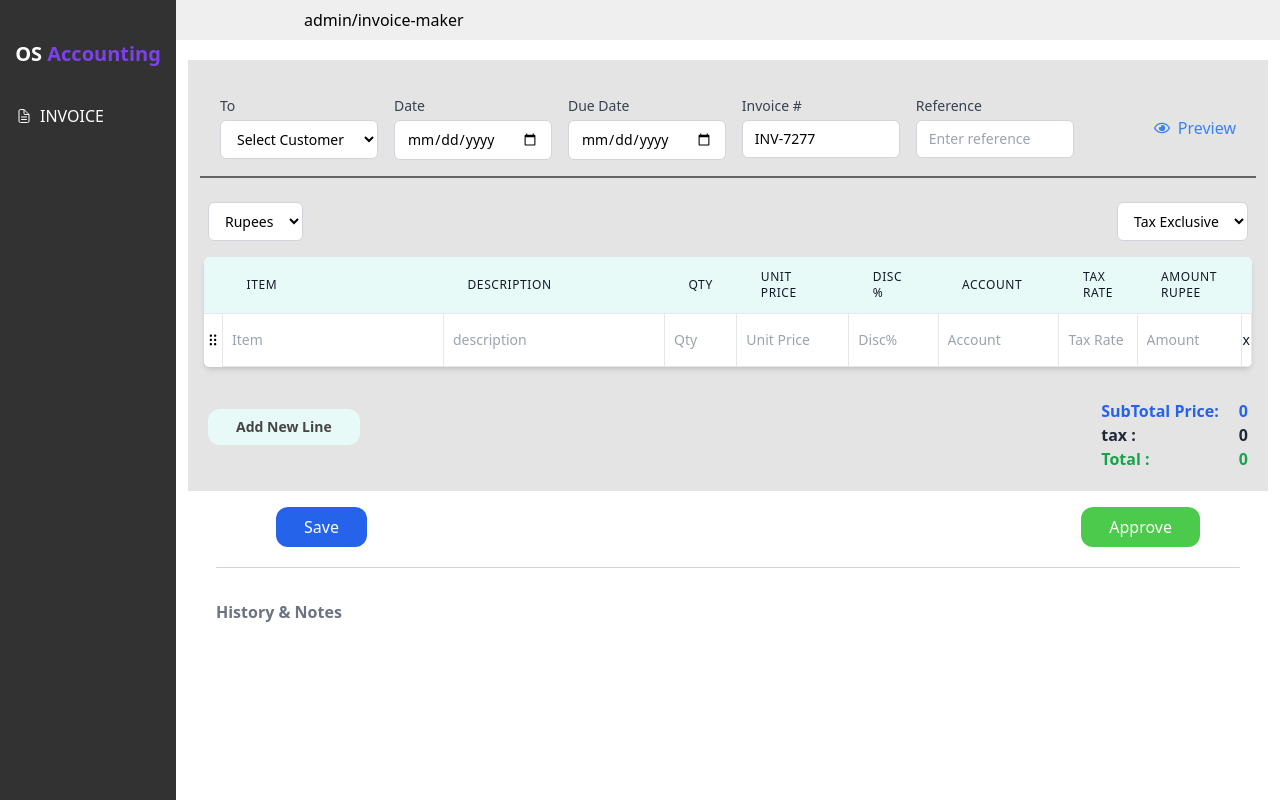
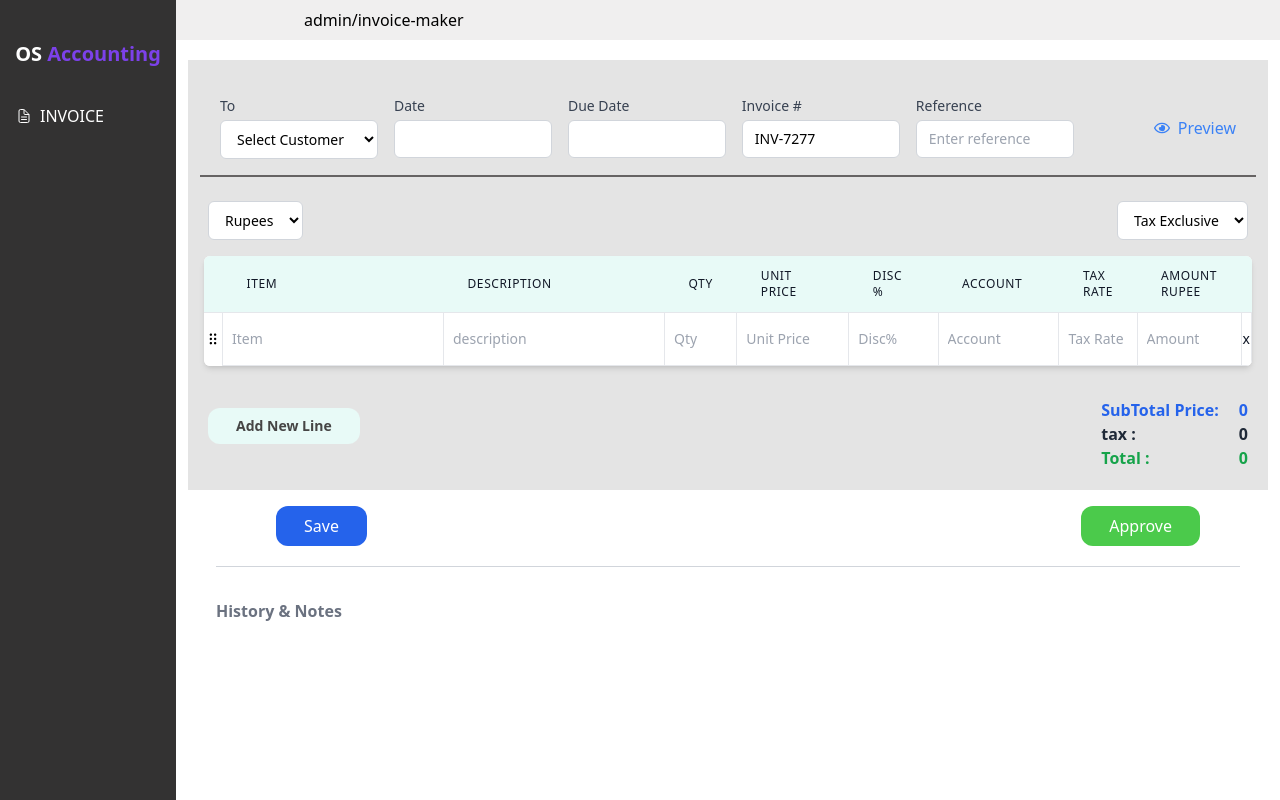
Before and after one commit to Abdullah-Al-Mehmud/Invoice-App, a React (Vite) app: page / in a window 1280 px wide. Built offline with nearby package versions, Linux system fonts and the light colour scheme.

Commit message:
added functionality of due date

```diff
--- a/package.json
+++ b/package.json
@@ -10,7 +10,9 @@
     "preview": "vite preview"
   },
   "dependencies": {
+    "moment": "^2.30.1",
     "react": "^18.3.1",
+    "react-datepicker": "^7.3.0",
     "react-dom": "^18.3.1",
     "react-icons": "^5.2.1",
     "sweetalert2": "^11.12.3"
--- a/src/Components/AddInvoice/InvoiceForm.jsx
+++ b/src/Components/AddInvoice/InvoiceForm.jsx
@@ -1,8 +1,15 @@
 import React, { useEffect, useState } from "react";
+import DatePicker from "react-datepicker";
 import { FaRegEye } from "react-icons/fa";
+import "react-datepicker/dist/react-datepicker.css";
+
+import moment from "moment";
 
 const InvoiceForm = ({ handleCategoryChange, getData, category }) => {
   const [randomInvoice, setRandomInvoice] = useState();
+  const [startDate, setStartDate] = useState(null);
+  const [formattedDate, setFormatedDate] = useState();
+  const [writtenDate, setWrittenDate] = useState();
 
   useEffect(() => {
     setRandomInvoice(Math.floor(Math.random() * 9000));
@@ -10,13 +17,37 @@ const InvoiceForm = ({ handleCategoryChange, getData, category }) => {
 
   const categoryData = getData?.category;
 
+  const startedDate = new Date(startDate);
+
+  console.log(categoryData?.startDate);
+  console.log(categoryData?.endDate);
+
+  // let day = 60 * 60 * 24 * 1000;
+  // console.log(new Date(startDate.getTime() + 5));
+
+  useEffect(() => {
+    if (startDate && writtenDate) {
+      const endedDate = new Date(
+        startedDate.setDate(startedDate.getDate() + writtenDate)
+      );
+      // const formattedDate = endedDate.format("YYYY/MM/DD");
+      // setFormatedDate(formattedDate)
+      const formatted = moment(endedDate).format("YYYY/MM/DD");
+      setFormatedDate(formatted);
+      handleCategoryChange("startDate", startDate);
+      handleCategoryChange("endDate", formatted);
+    }
+  }, [startDate, writtenDate]);
+
   return (
     <div className="p-4 border-b-2 border-[#666363] lg:mx-3 md:flex items-center justify-between gap-20 px-5">
       <div className="grid grid-cols-1 md:grid-cols-5 gap-4">
         <div>
           <label className="block text-sm font-medium text-gray-700">To</label>
           <select
-            onChange={(e) => handleCategoryChange("to", e.target.value)}
+            onChange={(e) => {
+              handleCategoryChange("to", e.target.value);
+            }}
             value={categoryData?.to || category?.to}
             className="mt-1 w-full py-2 px-3 border border-gray-300 bg-white rounded-md focus:outline-none sm:text-sm">
             <option value="">Select Customer</option>
@@ -29,10 +60,17 @@ const InvoiceForm = ({ handleCategoryChange, getData, category }) => {
           <label className="block text-sm font-medium text-gray-700">
             Date
           </label>
-          <input
-            type="date"
-            onChange={(e) => handleCategoryChange("startDate", e.target.value)}
-            value={categoryData?.startDate || category?.startDate}
+          <DatePicker
+            dateFormat="yyyy/MM/dd"
+            // onChange={(e) => {
+            //   handleCategoryChange("startDate", e.target.value);
+            //   setSelectedDate(e);
+            // }}
+            onChange={(date) => {
+              setStartDate(date);
+            }}
+            selected={categoryData?.startDate || startDate}
+            // value={categoryData?.startDate || category?.startDate}
             className="mt-1 block w-full py-2 px-3 border border-gray-300 rounded-md focus:outline-none sm:text-sm"
           />
         </div>
@@ -42,10 +80,16 @@ const InvoiceForm = ({ handleCategoryChange, getData, category }) => {
           <label className="block text-sm font-medium text-gray-700">
             Due Date
           </label>
-          <input
-            type="date"
-            onChange={(e) => handleCategoryChange("endDate", e.target.value)}
-            value={categoryData?.endDate || category?.endDate}
+          <DatePicker
+            dateFormat="yyyy/MM/dd"
+            // onChange={(e) => handleCategoryChange("endDate", e.target.value)}
+            onKeyDown={(e) => {
+              const date = e.target.value.split("+");
+              setWrittenDate(parseInt(date[1]));
+              // setEndDate(e);
+            }}
+            selected={categoryData?.endDate || formattedDate}
+            // value={categoryData?.endDate || category?.endDate}
             className="mt-1 block w-full py-2 px-3 border border-gray-300 bg-white rounded-md focus:outline-none sm:text-sm"
           />
         </div>
```
Also changed, not shown: 2 other files (tests, documents, lock files or other folders).
